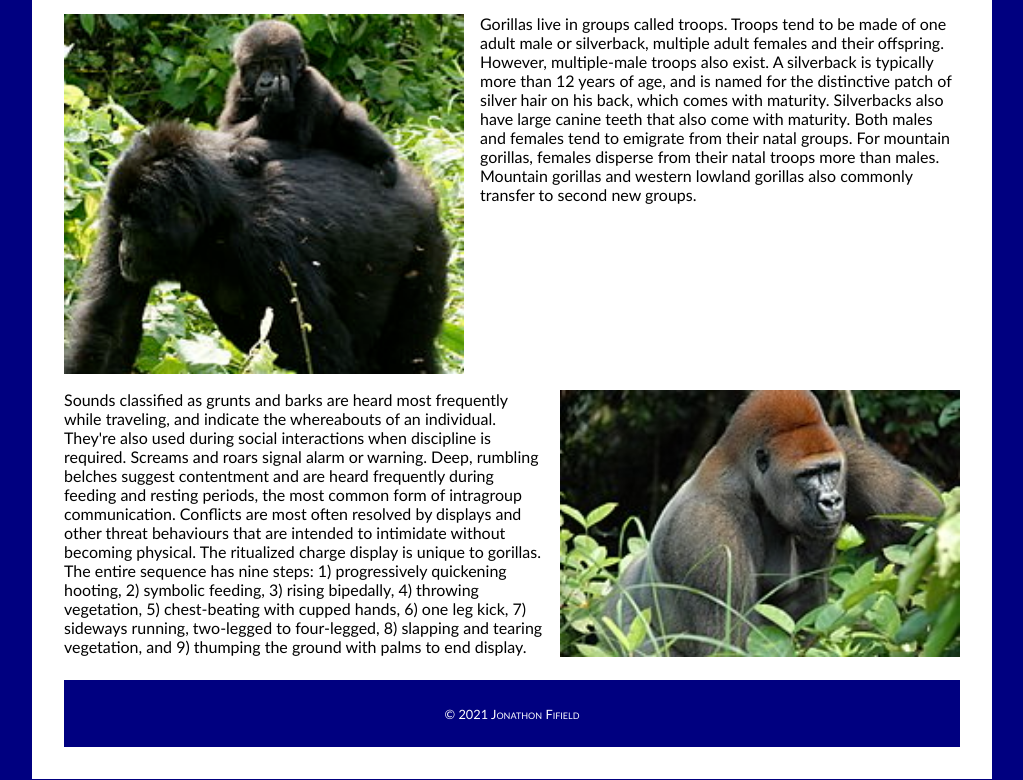
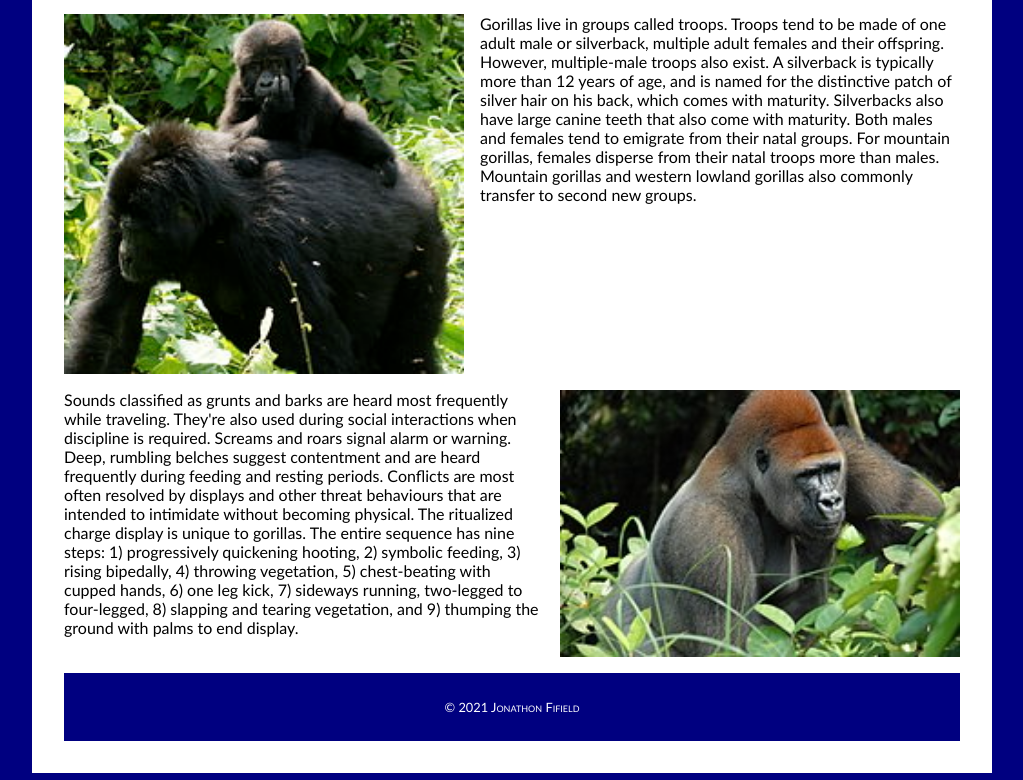
Before and after one commit to jfifield3/floatpractice, a plain HTML site: page index.html in a window 1280 px wide. Shown: the part 1503-2283 px from the top of the page, without its empty margins (128-1151 px from the left). Drawn offline with Linux system fonts and the light colour scheme.

Commit message:
Add files via upload

```diff
--- a/index.html
+++ b/index.html
@@ -126,7 +126,7 @@
         <section>
             <img class="pimgRight" src="images/6.jpg">
             <p>
-                Sounds classified as grunts and barks are heard most frequently while traveling, and indicate the whereabouts of an individual. They're also used during social interactions when discipline is required. Screams and roars signal alarm or warning. Deep, rumbling belches suggest contentment and are heard frequently during feeding and resting periods, the most common form of intragroup communication. Conflicts are most often resolved by displays and other threat behaviours that are intended to intimidate without becoming physical. The ritualized charge display is unique to gorillas. The entire sequence has nine steps: 1) progressively quickening hooting, 2) symbolic feeding, 3) rising bipedally, 4) throwing vegetation, 5) chest-beating with cupped hands, 6) one leg kick, 7) sideways running, two-legged to four-legged, 8) slapping and tearing vegetation, and 9) thumping the ground with palms to end display.
+                Sounds classified as grunts and barks are heard most frequently while traveling. They're also used during social interactions when discipline is required. Screams and roars signal alarm or warning. Deep, rumbling belches suggest contentment and are heard frequently during feeding and resting periods. Conflicts are most often resolved by displays and other threat behaviours that are intended to intimidate without becoming physical. The ritualized charge display is unique to gorillas. The entire sequence has nine steps: 1) progressively quickening hooting, 2) symbolic feeding, 3) rising bipedally, 4) throwing vegetation, 5) chest-beating with cupped hands, 6) one leg kick, 7) sideways running, two-legged to four-legged, 8) slapping and tearing vegetation, and 9) thumping the ground with palms to end display.
             </p>
         </section>
 
```
